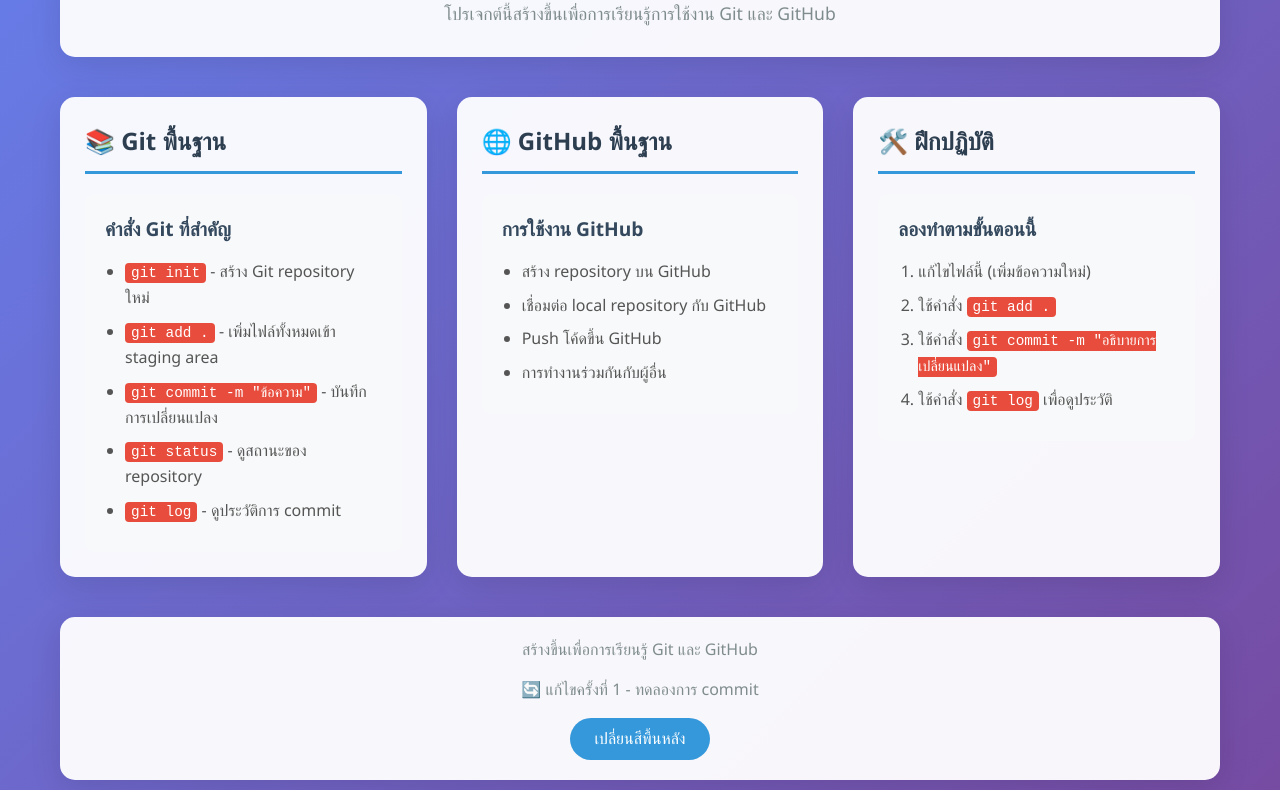
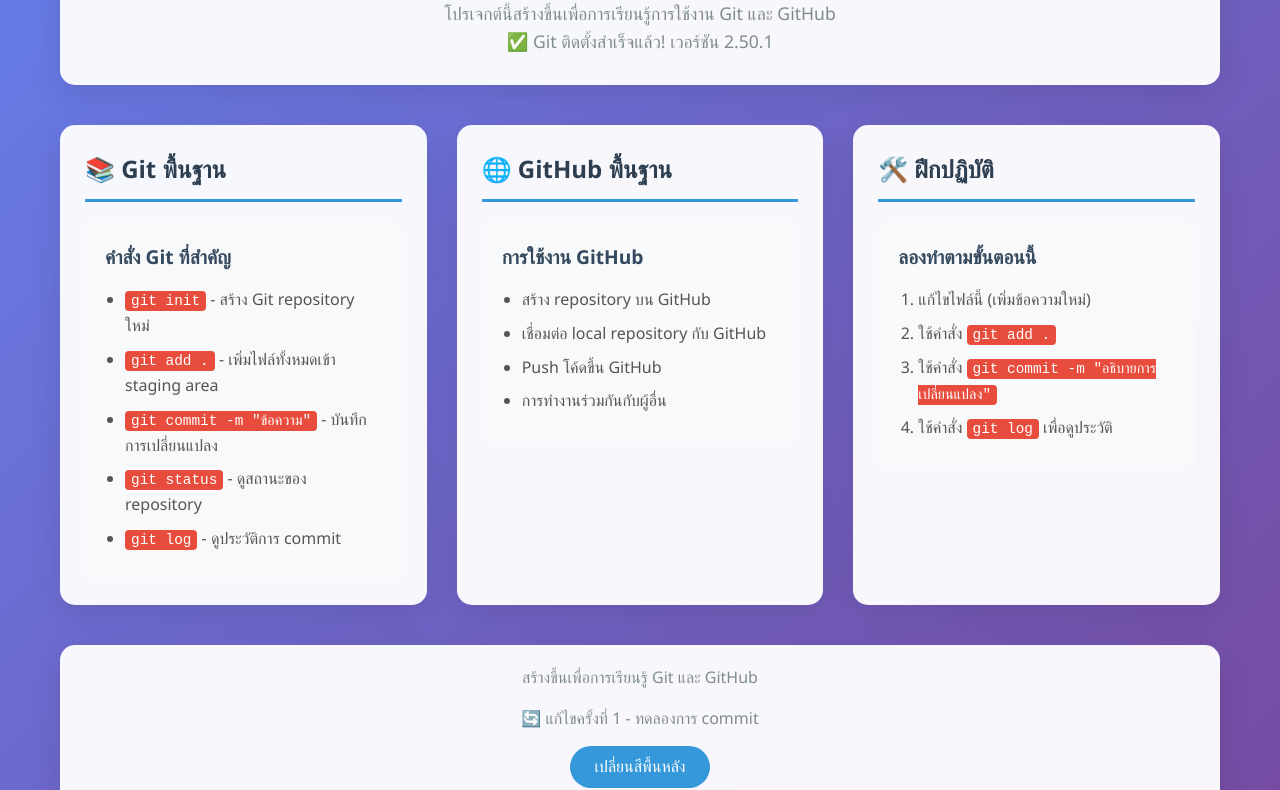
Before and after one commit to watcharin-02/test, a plain HTML site: page index.html in a window 1280 px wide. Shown: the part 125-915 px from the top of the page. Drawn offline with Linux system fonts and the light colour scheme.

Commit message:
เพิ่มข้อความยืนยันการติดตั้ง Git สำเร็จ

```diff
--- a/index.html
+++ b/index.html
@@ -11,6 +11,7 @@
         <header>
             <h1>🎓 การเรียนรู้ Git และ GitHub</h1>
             <p>โปรเจกต์นี้สร้างขึ้นเพื่อการเรียนรู้การใช้งาน Git และ GitHub</p>
+            <p>✅ Git ติดตั้งสำเร็จแล้ว! เวอร์ชัน 2.50.1</p>
         </header>
 
         <main>
```
